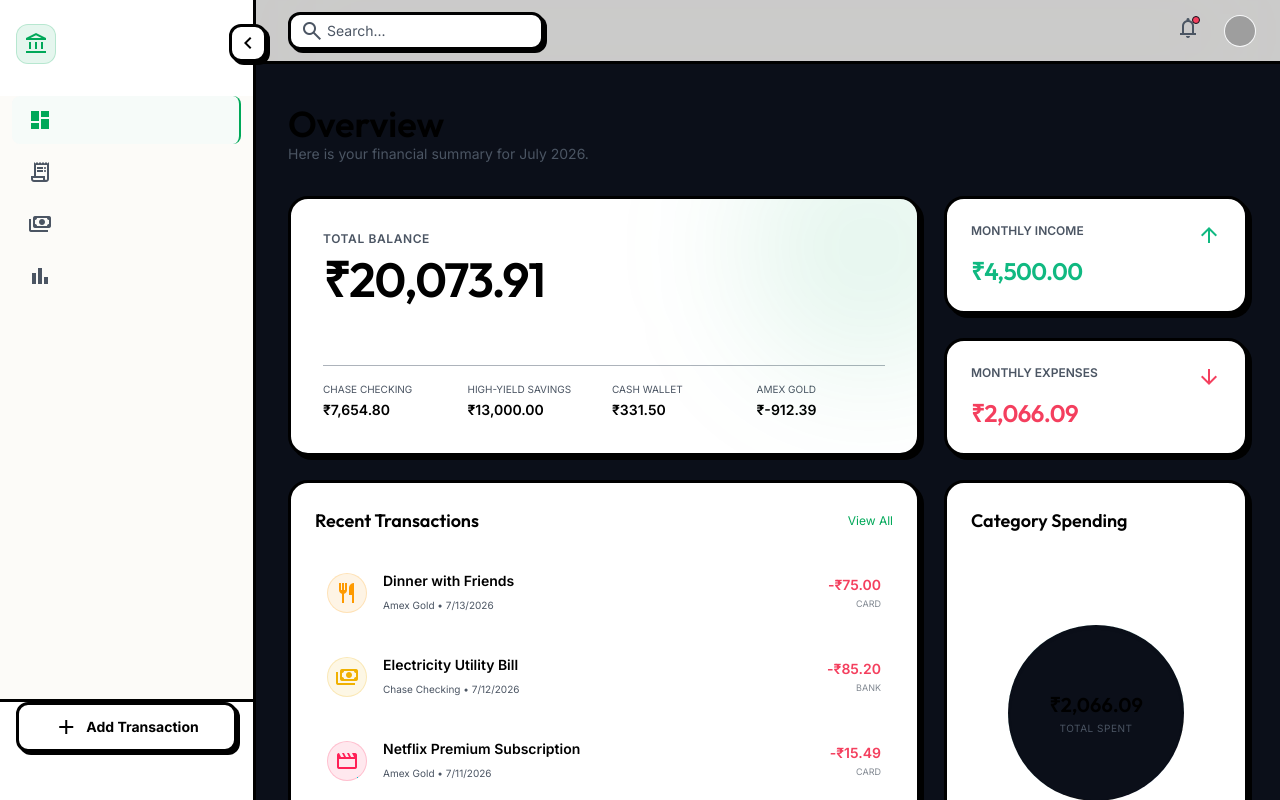
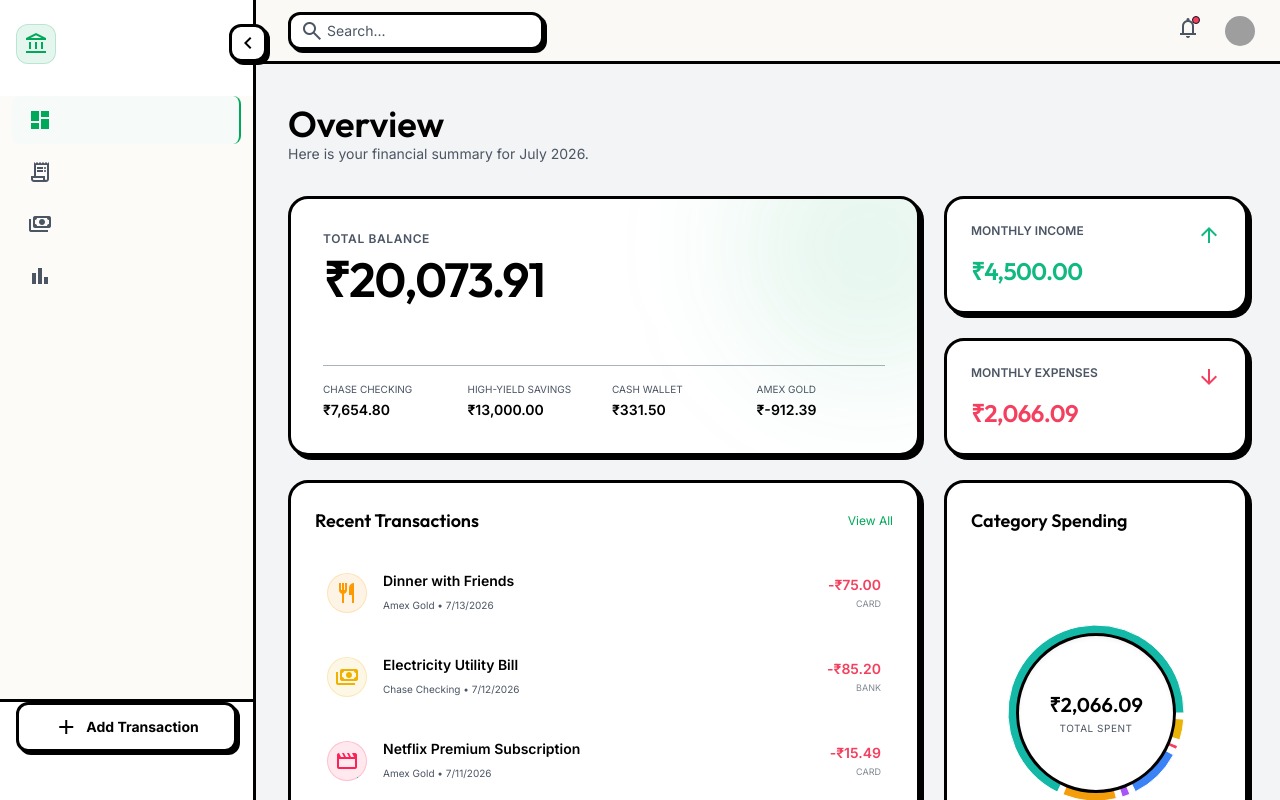
Before and after one commit to ARITRAKUNDU07/finance-manager-, a Next.js app: page / in a window 1280 px wide. Shown: the top 800 px of the page. Built offline with nearby package versions, Linux system fonts and the light colour scheme; grey boxes are pictures that could not be loaded.

Commit message:
Update DashboardContainer background to match light mode and fix heading contrast

```diff
--- a/components/dashboard/CategoryPieChart.tsx
+++ b/components/dashboard/CategoryPieChart.tsx
@@ -56,17 +56,19 @@ export default function CategoryPieChart({ data }: CategoryPieChartProps) {
             <Tooltip
               formatter={(value: any) => formatCurrency(value)}
               contentStyle={{
-                backgroundColor: "rgba(30, 41, 59, 0.9)",
-                borderColor: "#334155",
-                borderRadius: "8px",
-                color: "#e5e2e2",
+                backgroundColor: "#ffffff",
+                borderColor: "#000000",
+                borderWidth: "3px",
+                borderRadius: "0px",
+                color: "#000000",
                 fontFamily: "Inter, sans-serif",
                 fontSize: "12px",
+                boxShadow: "3px 3px 0px 0px #000000",
               }}
             />
           </PieChart>
         </ResponsiveContainer>
-        <div className="absolute inset-2 rounded-full bg-[#0B0F19] flex flex-col items-center justify-center shadow-inner">
+        <div className="absolute inset-4 rounded-full bg-[#ffffff] border-3 border-black flex flex-col items-center justify-center shadow-inner">
           <span className="font-serif text-xl font-semibold text-on-surface">
             {formatCurrency(total)}
           </span>
--- a/components/layout/DashboardContainer.tsx
+++ b/components/layout/DashboardContainer.tsx
@@ -19,7 +19,7 @@ export default function DashboardContainer({
   const [isCollapsed, setIsCollapsed] = useState(false);
 
   return (
-    <div className="min-h-screen bg-[#0B0F19] text-[#e5e2e2] font-sans">
+    <div className="min-h-screen bg-surface-dim text-on-surface font-sans">
       <Sidebar
         userEmail={userEmail}
         onLogout={onLogout}
```
